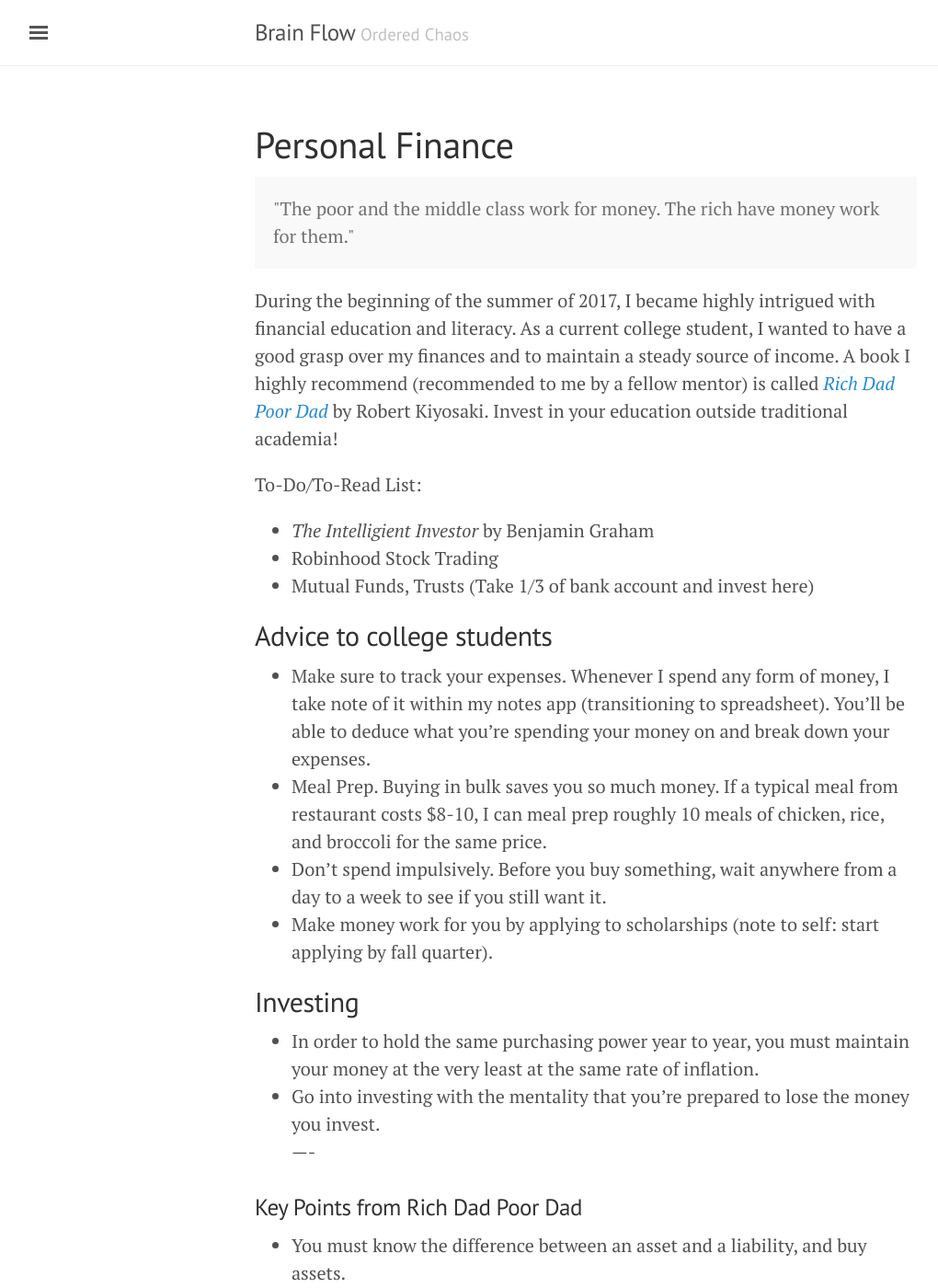
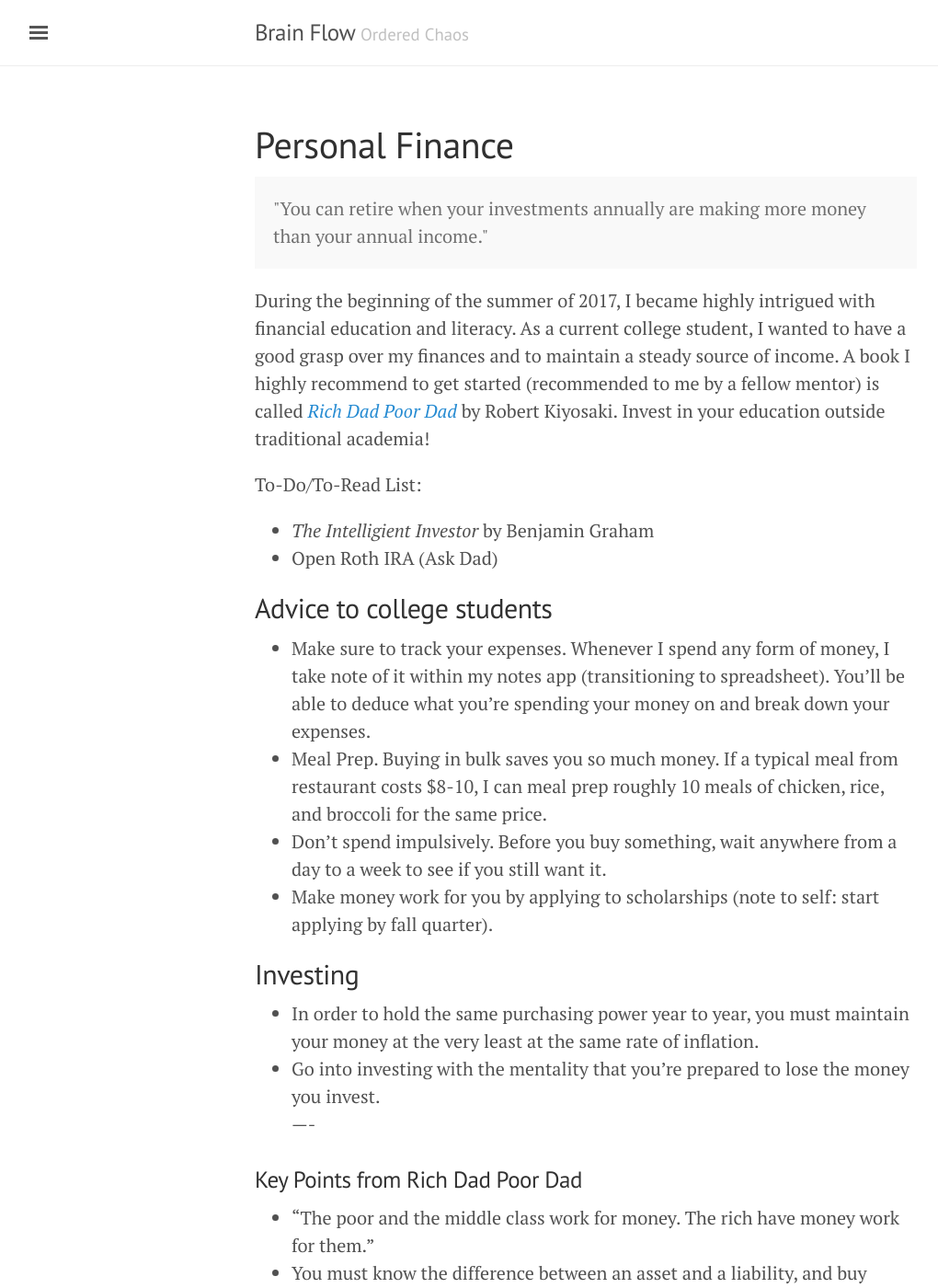
Before and after one commit to bjchia/bjchia.github.io, a Jekyll site: the page built from personalfinance.md, in a window 1280 px wide and 1400 px high. Shown: the whole window at 92% size, without its empty margins (3-1023 px from the left). Built offline with Jekyll 4.4.1, drawn with Linux system fonts in a browser that asks for light colours.

Commit message:
changed info in index.html

```diff
--- a/index.html
+++ b/index.html
@@ -123,8 +123,8 @@
     <!-- Hide this text on small devices -->
     <div class="w3-col m6 w3-hide-small w3-padding-large">
       <p><font size="4" text-indent: 50px> I’m a 2nd year Mechanical Engineering major in junior standing and am considering a minor in Electrical Engineering. I currently am interning at <b><a href="https://www.regionalsan.com" style="text-decoration: none" class="w3-center w3-hover-opacity">Regional San</a></b>, and working as an <b><a href="https://icc.ucdavis.edu/services/peer-advising.htm#eps" style="text-decoration: none" class="w3-center w3-hover-opacity">Engineering Peer Advisor</a></b>, at the Internship & Career Center this school year!<br/><br/>
-         When I first started attending college, I wasn't exactly sure which discipline of engineering I was interested in. Even today, I'm not solely interested in one fixed discipline of engineering and I enjoy constantly learning about new fields.
-         I think Larry Page, founder and CEO of Google, best describes this predicament in arguing that being able to understand how all of these disciplines work together allows for a greater understanding and an ability to think differently.
+         When I first started attending college, I wasn't exactly sure which discipline of engineering I was interested in. Even today, I'm not interested in one fixed discipline of engineering and I constantly enjoy learning about new fields.
+         Larry Page, founder and CEO of Google, best describes this predicament; the ability to understand how all these disciplines work together allows for a greater understanding and an ability to think differently.
          Today, I find myself most passionate about <b>mechatronics</b>, <b>wearable technologies</b>, and <b>bio-informatics</b>.
          </font></p>
     </div>
--- a/personalfinance.md
+++ b/personalfinance.md
@@ -4,16 +4,15 @@
 ---
 
 <p class="message">
-"The poor and the middle class work for money. The rich have money work for them."
+"You can retire when your investments annually are making more money than your annual income."
 </p>
 
-During the beginning of the summer of 2017, I became highly intrigued with financial education and literacy. As a current college student, I wanted to have a good grasp over my finances and to maintain a steady source of income. A book I highly recommend (recommended to me by a fellow mentor) is called [*Rich Dad Poor Dad*](http://www.lequydonhanoi.edu.vn/upload_images/S%C3%A1ch%20ngo%E1%BA%A1i%20ng%E1%BB%AF/Rich%20Dad%20Poor%20Dad.pdf) by Robert Kiyosaki. Invest in your education outside traditional academia!
+During the beginning of the summer of 2017, I became highly intrigued with financial education and literacy. As a current college student, I wanted to have a good grasp over my finances and to maintain a steady source of income. A book I highly recommend to get started (recommended to me by a fellow mentor) is called [*Rich Dad Poor Dad*](http://www.lequydonhanoi.edu.vn/upload_images/S%C3%A1ch%20ngo%E1%BA%A1i%20ng%E1%BB%AF/Rich%20Dad%20Poor%20Dad.pdf) by Robert Kiyosaki. Invest in your education outside traditional academia!
 
 To-Do/To-Read List:
 
 * *The Intelligient Investor* by Benjamin Graham
-* Robinhood Stock Trading
-* Mutual Funds, Trusts (Take 1/3 of bank account and invest here)<br>
+* Open Roth IRA (Ask Dad)
 
 ## Advice to college students
 * Make sure to track your expenses. Whenever I spend any form of money, I take note of it within my notes app (transitioning to spreadsheet). You'll be able to deduce what you're spending your money on and break down your expenses.
@@ -29,6 +28,7 @@
 
 ### Key Points from Rich Dad Poor Dad
 
+* "The poor and the middle class work for money. The rich have money work for them."
 * You must know the difference between an asset and a liability, and buy assets.
 * An intelligent person hires people who are more intelligent than he is.
 * The rich focus on their asset columns while everyone else focuses on their income statements.
```
Also changed, not shown: _posts/2016-11-02-talk-with-vincent.md (added, +84 -0 lines).
